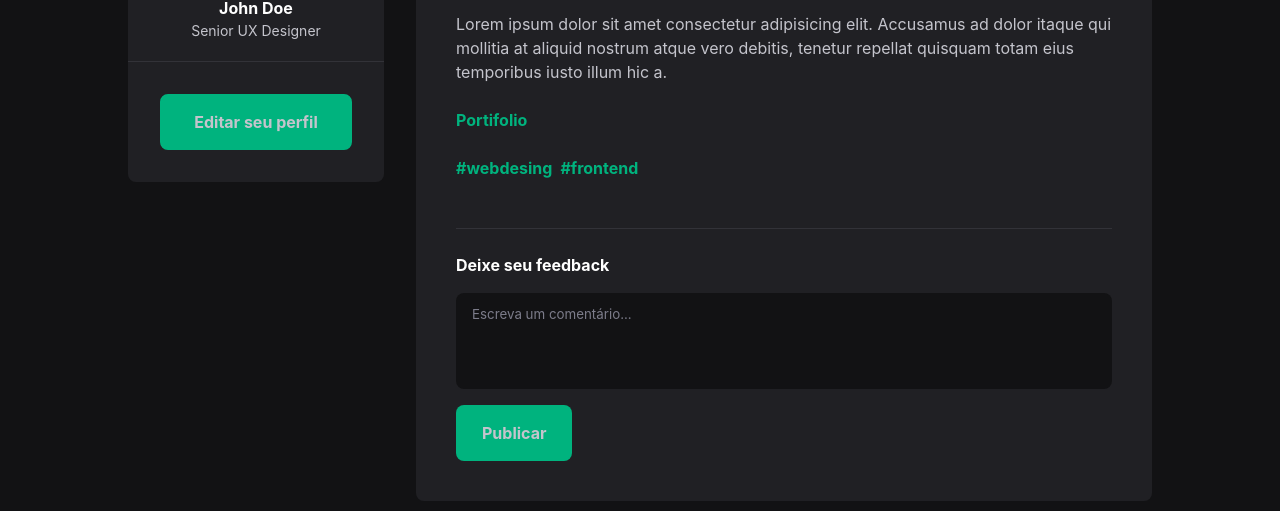
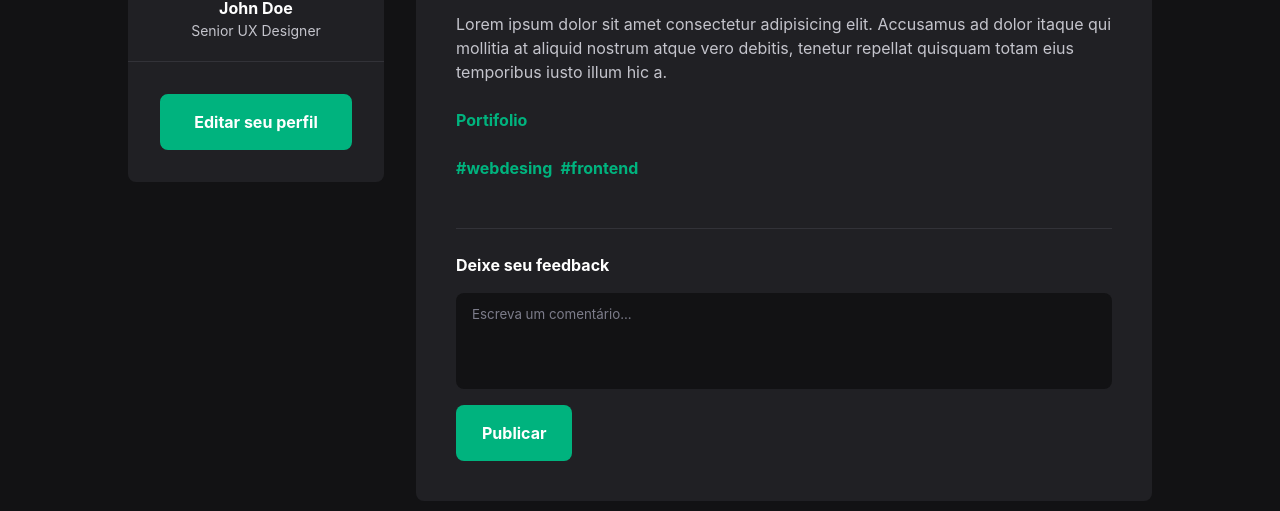
Before and after one commit to romulmelo/rocketseat-ignite-feed, a React (Vite) app: page / in a window 1280 px wide. In both pictures the pointer is over the button "Editar seu perfil". Shown: the part 244-755 px from the top of the page. Built offline with nearby package versions, Linux system fonts and the light colour scheme.

Commit message:
fix: adjust Button text color

```diff
--- a/src/components/global/Button/Button.scss
+++ b/src/components/global/Button/Button.scss
@@ -16,7 +16,7 @@
 
   &--filled {
     background-color: var(--c-green-2);
-    color: var(--white);
+    color: var(--c-white);
 
     &:hover {
       background-color: var(--c-green-1);
@@ -30,7 +30,7 @@
 
     &:hover {
       background-color: var(--c-green-2);
-      color: var(--white);
+      color: var(--c-white);
     }
   }
 }
```
